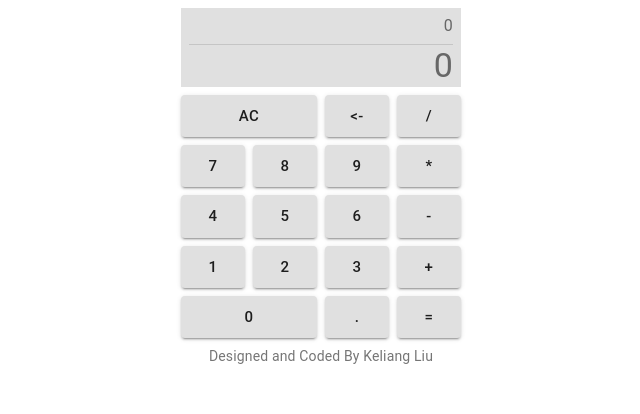
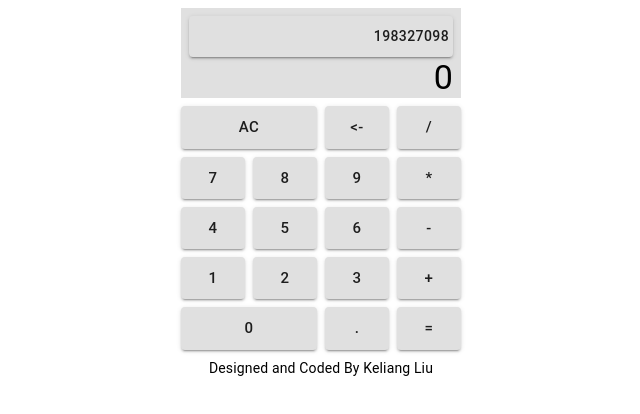
Before and after one commit to ke-liang-liu/calculator, a React (Create React App) app: page / in a window 1280 px wide. Shown: the top 414 px of the page, without its empty margins (319-959 px from the left). Built offline with nearby package versions, Linux system fonts and the light colour scheme.

Commit message:
start to add history with some style changes

```diff
--- a/src/App.js
+++ b/src/App.js
@@ -2,6 +2,7 @@ import React, { useState, useEffect } from 'react';
 import Typography from '@material-ui/core/Typography';
 import Divider from '@material-ui/core/Divider';
 import MyButton, { buttons } from './components/MyButton';
+import HisButton from './components/HisButton';
 import useStyles from './components/styles';
 import keyboardFunc from './components/keyboard';
 
@@ -170,9 +171,10 @@ function Calculator() {
       <div className={classes.gridContainer}>
         <div className={[classes.item, classes.bulletboard].join(' ')}>
           <Typography className={classes.equation} variant='subtitle1'>
-            {equation}
+            {/* {equation} */}
+            <HisButton />
           </Typography>
-          <Divider className={classes.divider} />
+          {/* <Divider className={classes.divider} /> */}
           <Typography id="display" variant="h4" value={currVal}>
             {currVal}
           </Typography>
--- /dev/null
+++ b/src/components/HisButton.js
@@ -0,0 +1,26 @@
+import React from 'react';
+import { Button } from '@material-ui/core/';
+import { makeStyles } from '@material-ui/core/styles';
+
+const useStyles = makeStyles(theme => ({
+  thisButton: {
+    // color: theme.palette.grey[700],
+    justifyContent: 'flex-end',
+    padding: theme.spacing(1, 0.5),
+  }
+}));
+
+const HisButton = (props) => {
+  const classes = useStyles();
+  return (
+    <Button
+      variant='contained'
+      className={classes.thisButton}
+      // onClick={}
+      fullWidth>
+      198327098
+    </Button>
+  );
+}
+
+export default HisButton;
--- a/src/components/styles.js
+++ b/src/components/styles.js
@@ -31,7 +31,8 @@ const useStyles = makeStyles(theme => ({
     padding: theme.spacing(0, 1),
   },
   equation: {
-    margin: theme.spacing(0.5, 0),
+    margin: theme.spacing(1, 0),
+    marginBottom: 0,
   },
   gridContainer: {
     display: 'grid',
@@ -49,7 +50,7 @@ const useStyles = makeStyles(theme => ({
     width: 'fit-content',
   },
   item: {
-    color: theme.palette.text.secondary,
+    color: theme.palette.text.secondary.dark,
     whiteSpace: 'nowrap',
   },
 }));
```
